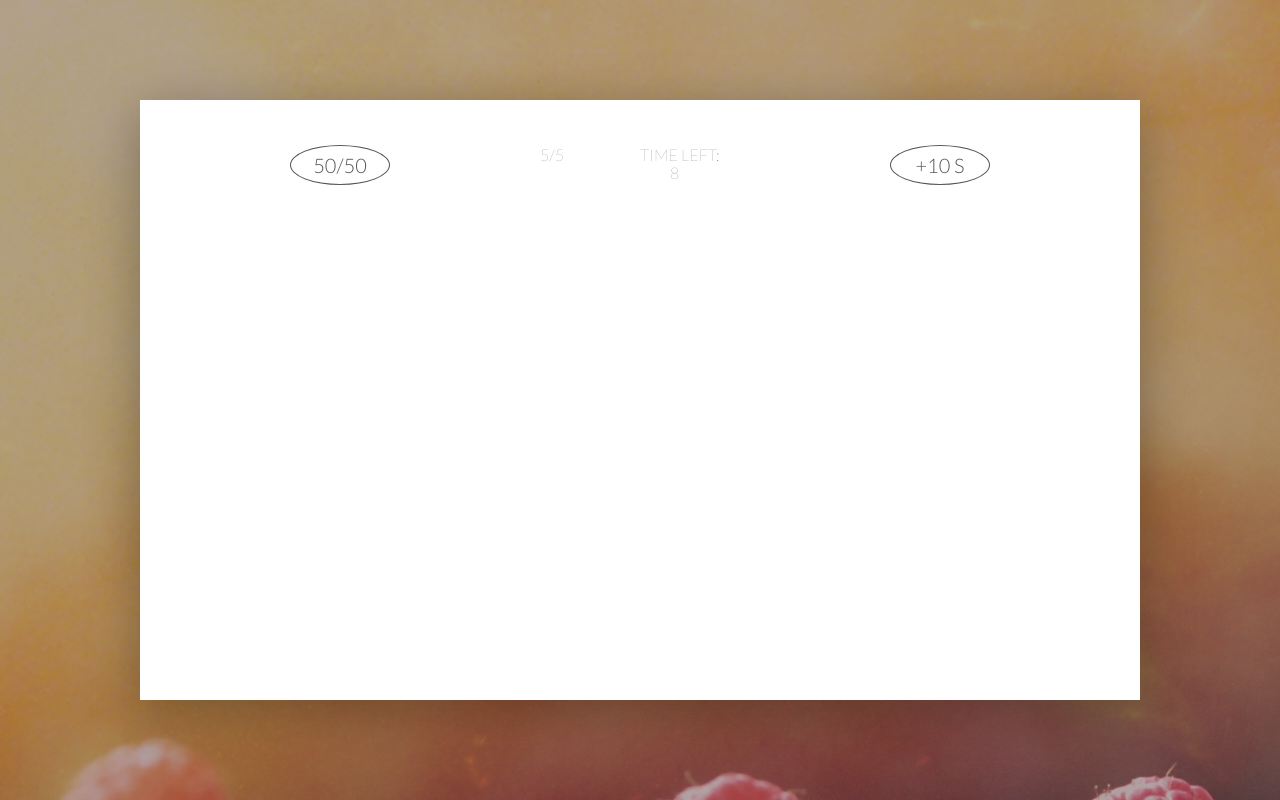
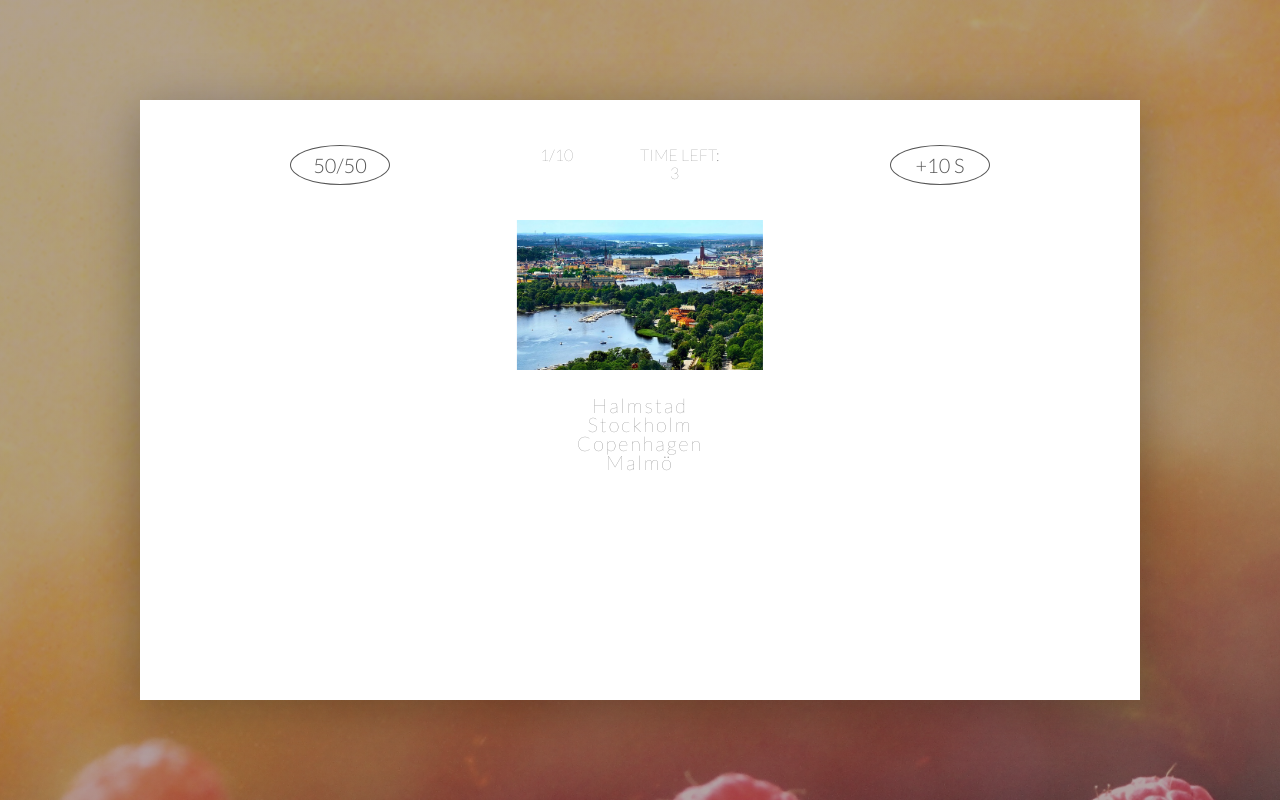
Before and after one commit to danielgalanrodriguez/daniel_galan_programming_assignment_web_frontend, a React (Create React App) app: page / in a window 1280 px wide. Both pictures are taken after a click on the button "NYYT SPEL!". Built offline with nearby package versions, Linux system fonts and the light colour scheme.

Commit message:
added questions  image,answers and answer handler

```diff
--- a/src/components/question/Questions.js
+++ b/src/components/question/Questions.js
@@ -1,16 +1,57 @@
-import React, { useState, useEffect } from "react";
+import React, { useState, useEffect, Fragment } from "react";
 import Countdown from "../countdown/Countdown";
 
-const secondsToAnswer = 10;
+const secondsToAnswer = 5;
 const secondsToAdd = 10;
+const numberOfAnswers = 4;
 
-function Questions(params) {
+function Questions(props) {
+  const [currentQuestionIndex, setCurrentQuestionIndex] = useState(0);
+
   const [countdownNeedReset, setCountdownNeedReset] = useState(false);
   const [countdownNeedModification, setCountdownNeedModification] = useState(
     false
   );
 
-  const countdownEndHandler = () => console.log("finished!");
+  let answerValues = props.answerValues;
+  let currentQuestion = props.questions[currentQuestionIndex];
+  let image = null;
+
+  function countdownEndHandler() {
+    props.setUserAnswers(prevAnswers => [
+      ...prevAnswers,
+      answerValues.unanswered
+    ]);
+    setCurrentQuestionIndex(prevIndex => prevIndex + 1);
+  }
+
+  function handleAnswerClick(event) {
+    console.log("event.target.value : ", event.target.value);
+    console.log(
+      "currentQuestion.correctAnswer: ",
+      currentQuestion.correctAnswer
+    );
+    if (event.target.value == currentQuestion.correctAnswer) {
+      props.setUserAnswers(prevAnswers => [
+        ...prevAnswers,
+        answerValues.correct
+      ]);
+    } else {
+      props.setUserAnswers(prevAnswers => [...prevAnswers, answerValues.wrong]);
+    }
+    setCountdownNeedReset(true);
+    setCurrentQuestionIndex(prevIndex => prevIndex + 1);
+  }
+
+  if (currentQuestion.image) {
+    image = (
+      <img
+        className="question-image"
+        src={"/images/" + currentQuestion.image}
+        alt=""
+      />
+    );
+  }
   return (
     <div className="player-panel">
       <button
@@ -27,11 +68,9 @@ function Questions(params) {
       >
         50/50
       </button>
-
       <div className="player-time player-remaining-questions">
-        {/*`${currentQuestion}/${totalQuestions}`*/}5/5
+        {`${currentQuestionIndex + 1}/${props.questions.length}`}
       </div>
-
       <Countdown
         maxSeconds={secondsToAnswer}
         secondsToModify={secondsToAdd}
@@ -41,6 +80,28 @@ function Questions(params) {
         setNeedReset={setCountdownNeedReset}
         setNeedModification={setCountdownNeedModification}
       />
+      <div className="possible-answers-text">
+        <div className="question-text" id="questionText">
+          {currentQuestion.text}
+        </div>
+        {image}
+        <br />
+        {[...Array(numberOfAnswers)].map((element, index) => {
+          return (
+            <Fragment key={index}>
+              <button
+                className="btn-possible-answers-text"
+                //hidden={questionsHideStatus[0]}
+                onClick={handleAnswerClick}
+                value={index}
+              >
+                {currentQuestion.answers[index]}
+              </button>
+              <br />
+            </Fragment>
+          );
+        })}
+      </div>
     </div>
   );
 }
--- a/src/containers/app/App.js
+++ b/src/containers/app/App.js
@@ -6,11 +6,12 @@ import "./App.css";
 
 const questionsURL = "http://localhost:3000/questions.json";
 const numberOfQuestionsToShow = 10;
+const answerValues = { correct: 1, wrong: 0, unanswered: -1 };
 
 function App() {
   const [allQuestions, setAllQuestions] = useState(null);
   const [finalQuestions, setFinalQuestions] = useState(null);
-  //const [userAnswers, setUserAnswers] = useState([]);
+  const [userAnswers, setUserAnswers] = useState([]);
   const [isGameLoading, setIsGameLoading] = useState(true);
   const [isGameStarted, setIsGameStarted] = useState(false);
   const [isGameFinished, setIsGameFinished] = useState(false);
@@ -45,9 +46,14 @@ function App() {
         indexOfQuestionsUsed.push(indexChosen);
       }
       setFinalQuestions(questionsToShow);
+    }
+  }, [allQuestions]);
+
+  useEffect(() => {
+    if (finalQuestions != null) {
       setIsGameLoading(false);
     }
-  }, [allQuestions]);
+  }, [finalQuestions]);
 
   function generateRandomNumber(limit) {
     return Math.floor(Math.random() * limit);
@@ -59,9 +65,16 @@ function App() {
     <StartMessage loading={isGameLoading} startHandler={startHandler} />
   );
 
-  if (isGameStarted) content = <Questions />;
+  if (isGameStarted)
+    content = (
+      <Questions
+        questions={finalQuestions}
+        setUserAnswers={setUserAnswers}
+        answerValues={answerValues}
+      />
+    );
 
-  if (isGameFinished) content = <GameOverMessage />;
+  // if (isGameFinished) content = <GameOverMessage />;
 
   return content;
 }
```
